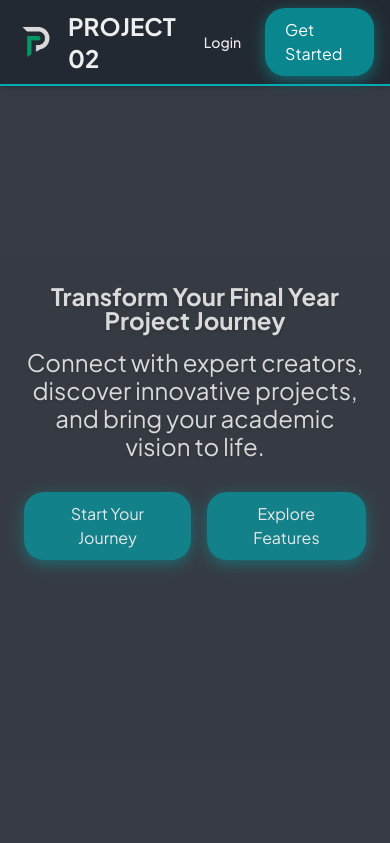
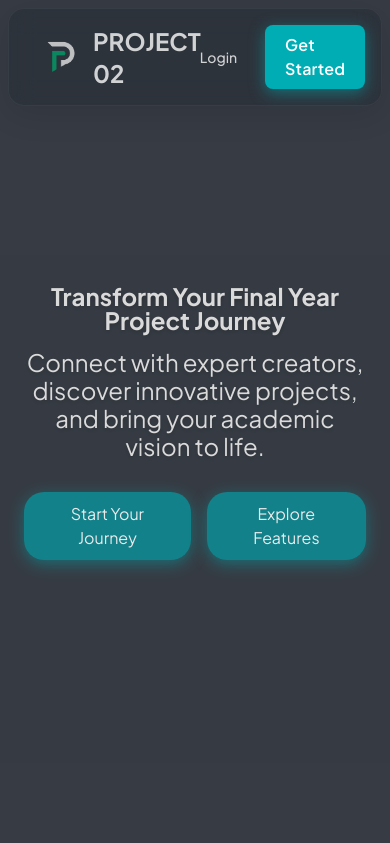
Before and after one commit to muhammed222-lab/project02, a PHP site: page /project_02/ in a window 390 px wide. Shown: the top 843 px of the page. Run offline with PHP 8.4, Linux system fonts and the light colour scheme.

Commit message:
imporoved responsive ness

```diff
--- a/index.php
+++ b/index.php
@@ -47,8 +47,65 @@
 
     /* Navigation Bar */
     nav {
-        background-color: rgba(34, 40, 49, 0.9);
-        border-bottom: 2px solid var(--accent-color);
+        position: fixed;
+        top: 1rem;
+        left: 1rem;
+        right: 1rem;
+        background: rgba(34, 40, 49, 0.4);
+        backdrop-filter: blur(12px);
+        border-radius: 1rem;
+        transition: all 0.3s ease;
+        box-shadow: 0 8px 32px rgba(0, 0, 0, 0.1);
+        border: 1px solid rgba(255, 255, 255, 0.05);
+    }
+
+    nav .container {
+        max-width: 1140px;
+        margin: 0 auto;
+        padding: 0.75rem 2rem;
+    }
+
+    nav a:not(.btn-primary) {
+        position: relative;
+        transition: all 0.3s ease;
+        color: var(--text-primary);
+        opacity: 0.85;
+        font-weight: 500;
+        padding: 0.5rem 1rem;
+        border-radius: 0.5rem;
+    }
+
+    nav a:not(.btn-primary):hover {
+        opacity: 1;
+        background: rgba(255, 255, 255, 0.1);
+    }
+
+    nav .btn-primary {
+        background: var(--accent-color);
+        border: none;
+        padding: 0.5rem 1.25rem;
+        border-radius: 0.5rem;
+        font-weight: 600;
+        letter-spacing: 0.01em;
+        transition: all 0.3s ease;
+    }
+
+    nav .btn-primary:hover {
+        background: var(--button-hover-bg);
+        transform: translateY(-1px);
+        box-shadow: 0 4px 20px rgba(0, 173, 181, 0.5);
+    }
+
+    @media (max-width: 768px) {
+        nav {
+            top: 0.5rem;
+            left: 0.5rem;
+            right: 0.5rem;
+        }
+
+        nav .container {
+            padding: 0.5rem 1rem;
+        }
     }
 
     /* Hero Background */
@@ -123,8 +180,8 @@
 
 <body class="antialiased">
     <!-- Navigation -->
-    <nav class="fixed w-full z-50 top-0 left-0 right-0 shadow-md">
-        <div class="container mx-auto px-4 sm:px-6 lg:px-8 py-2">
+    <nav class="z-50">
+        <div class="container">
             <div class="flex justify-between items-center">
                 <a href="index.php" class="flex items-center space-x-3">
                     <img src="./favicon.png" alt="P02" class="w-10 h-10 rounded-full">
```
